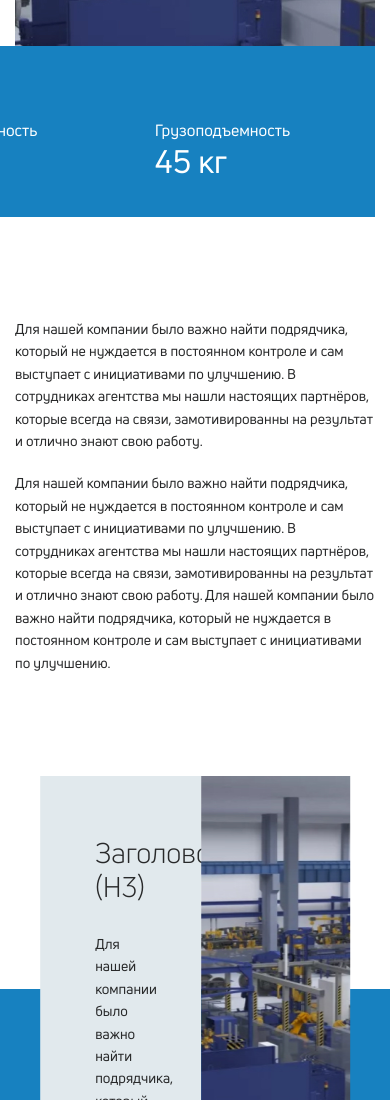
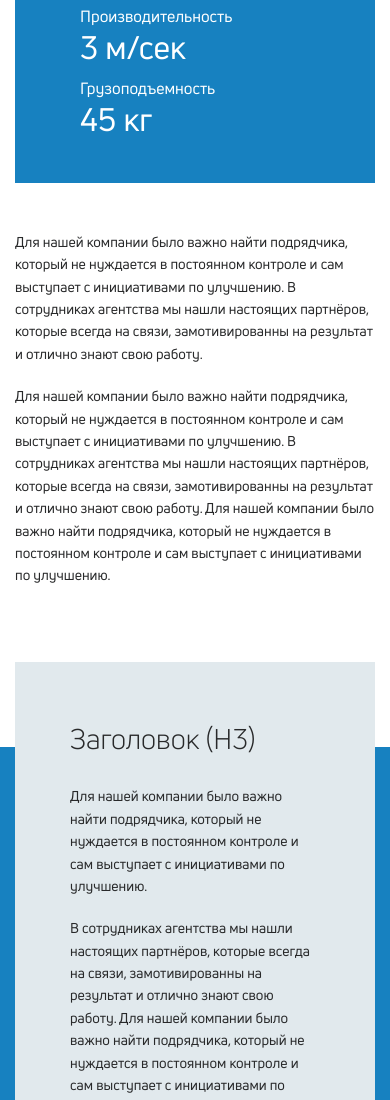
Before and after one commit to dashatityaeva/intralogistics, a website: page src/about.html in a window 390 px wide. Shown: the part 900-2000 px from the top of the page. Drawn offline with nearby package versions, Linux system fonts and the light colour scheme; files that its build step writes are made by us from their sources.

Commit message:
сделала страницу about с адаптивом

```diff
--- a/src/scss/pages/_about.scss
+++ b/src/scss/pages/_about.scss
@@ -46,6 +46,7 @@
         display: flex;
         justify-content: space-between;
         align-items: center;
+        flex-wrap: wrap;
 
     }
 
@@ -53,6 +54,7 @@
         margin-right: 20px;
         display: flex;
         flex-direction: column;
+        margin-bottom: 10px;
     }
 
     &__facts-title {
@@ -81,17 +83,13 @@
     }
 
     &__wrapper {
-
         background-color: $blue;
         min-height: 412px;
         position: relative;
     }
 
     &__info-wrap {
-
         position: relative;
-
-
     }
 
     &__info-inner {
@@ -100,9 +98,10 @@
         left: 50%;
         transform: translate(-50%, 0%);
         width: 86%;
-        height: 515px;
+        min-height: 515px;
         display: flex;
         justify-content: center;
+        flex-wrap: wrap;
     }
 
     &__info-text {
@@ -155,3 +154,35 @@
         }
     }
 }
+@media (max-width: 885px) {
+    .about {
+        &__info-inner {
+            position: inherit;
+            width: 100%;
+        }
+        &__info-text, &__img-wrap {
+            width: 100%;
+        }
+        &__facts {
+            bottom: -40%;
+            width: 100%;
+            min-width: auto;
+        }
+    }
+}
+@media (max-width: 425px) {
+    .about {
+        &__accent {
+            padding: 28px ;
+        }
+        &__content {
+            margin-bottom: 77px;
+        }
+        &__info-inner {
+            top: -85px;
+        }
+        &__wrap {
+            margin-bottom: 160px;
+        }
+    }
+}
```
Also changed, not shown: dist/css/style.css, dist/css/style.min.css.
